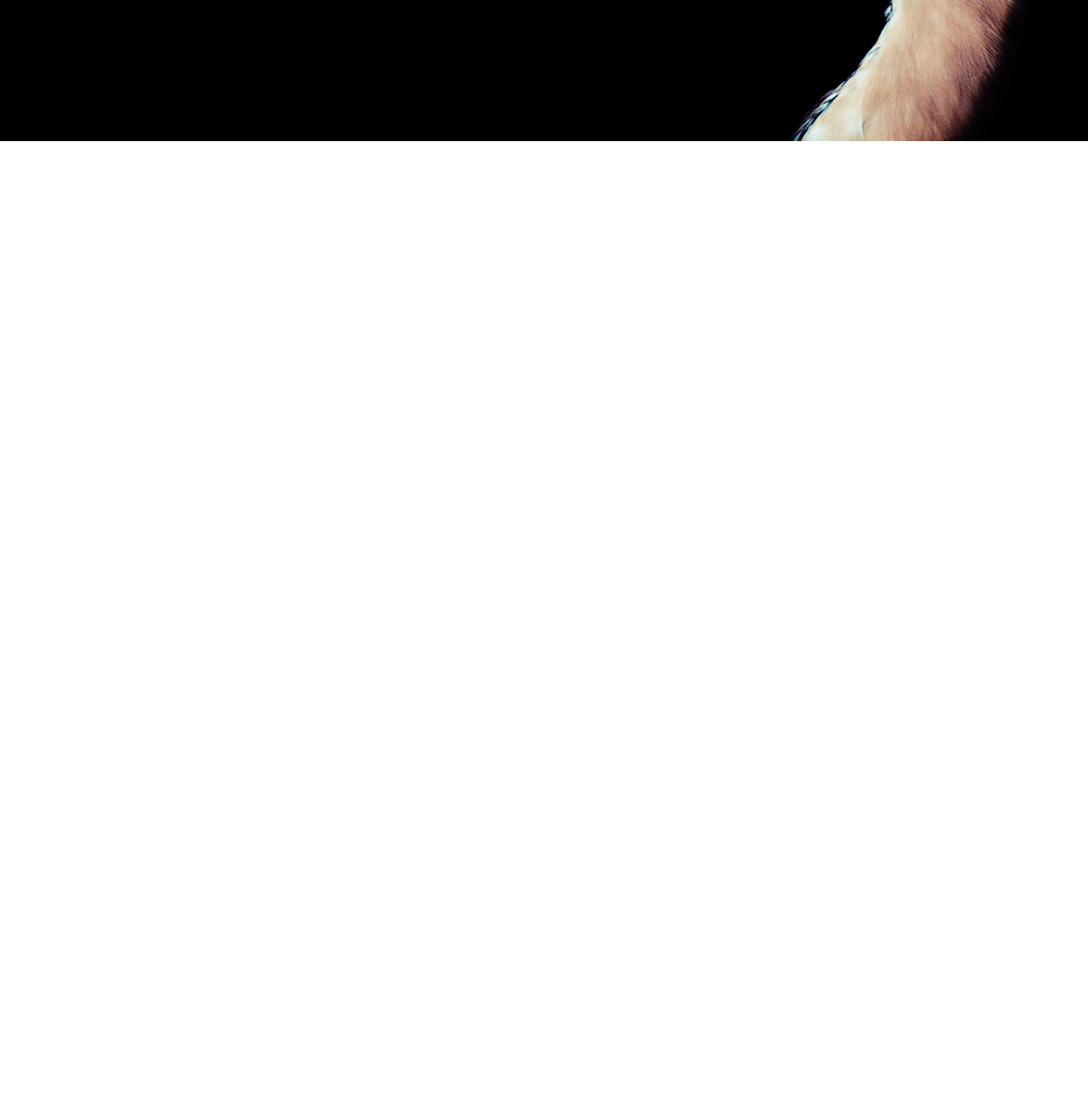
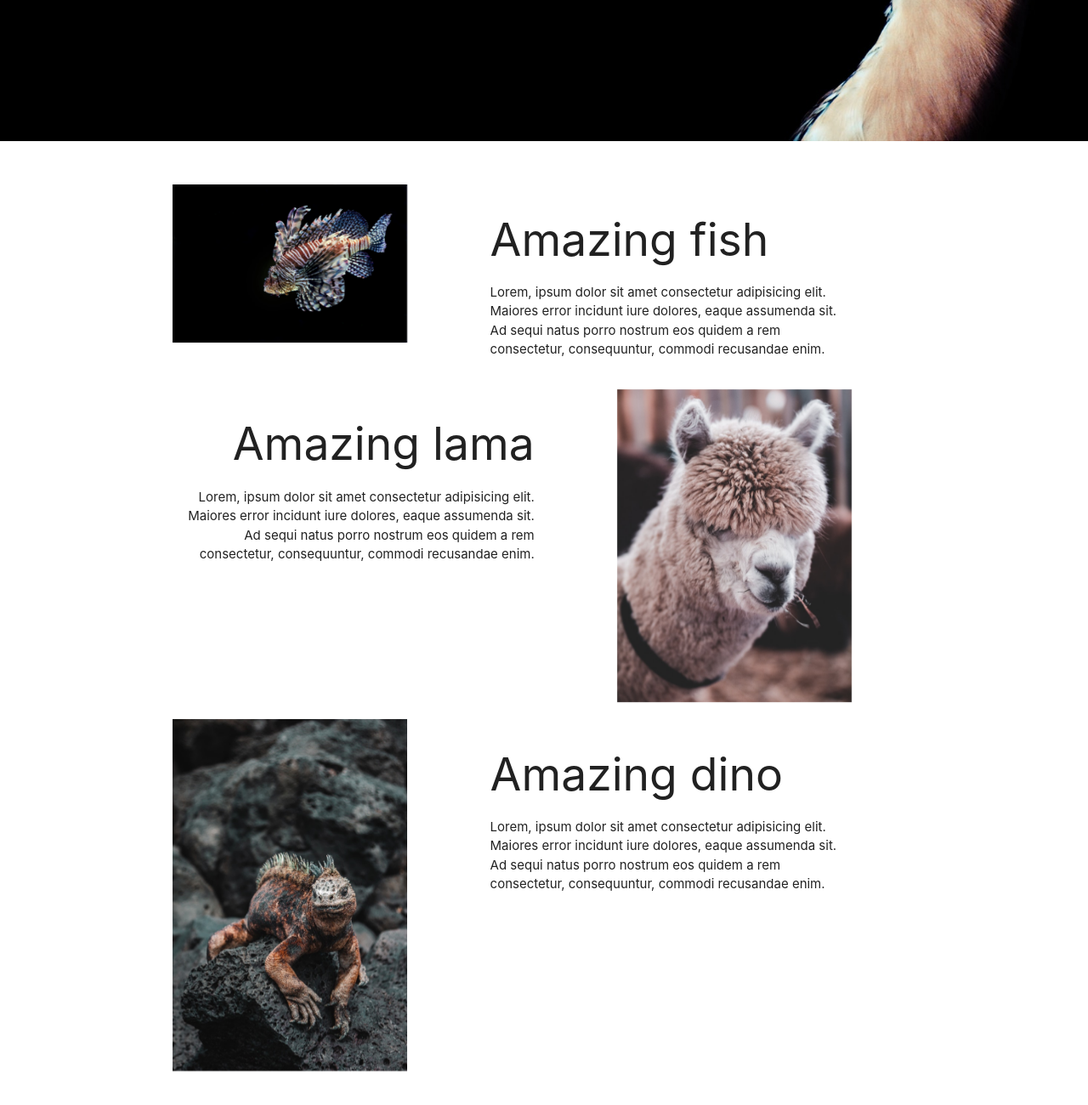
Before and after one commit to ChigorinDev/material-animals, a plain HTML site: page index.html in a window 1280 px wide. Shown: the part 834-2134 px from the top of the page at 85% size. Before the commit the page ends 1000 px from the top, so only its background shows below. Drawn offline with nearby package versions, Linux system fonts and the light colour scheme.

Commit message:
add images grid container

```diff
--- a/css/main.css
+++ b/css/main.css
@@ -5,6 +5,11 @@
   min-height: 1000px;
 }
 
+.images-wrapper {
+  padding-top: 4vw;
+  padding-bottom: 4vw;
+}
+
 @media screen and (max-width: 670px) {
   .header {
     min-height: 500px;
--- a/index.html
+++ b/index.html
@@ -43,6 +43,42 @@
 
   <!-- photo / grid -->
 
+  <section class="container section images-wrapper" id="photos">
+    <div class="row">
+      <div class="col s12 l4">
+        <img src="./imgs/fish.jpeg" class="responsive-img materialboxed" alt="amazing fish">
+      </div>
+      <div class="col s12 l6 offset-l1">
+        <h2 class="text-lighten-4">Amazing fish</h2>
+        <p>Lorem, ipsum dolor sit amet consectetur adipisicing elit. Maiores error incidunt iure dolores, eaque
+          assumenda sit. Ad sequi natus porro nostrum eos quidem a rem consectetur, consequuntur, commodi recusandae
+          enim.</p>
+      </div>
+    </div>
+    <div class="row">
+      <div class="col s12 l4 push-l7">
+        <img src="./imgs/lama.jpeg" class="responsive-img materialboxed" alt="amazing fish">
+      </div>
+      <div class="col s12 l6 pull-l4 right-align">
+        <h2 class="text-lighten-4">Amazing lama</h2>
+        <p>Lorem, ipsum dolor sit amet consectetur adipisicing elit. Maiores error incidunt iure dolores, eaque
+          assumenda sit. Ad sequi natus porro nostrum eos quidem a rem consectetur, consequuntur, commodi recusandae
+          enim.</p>
+      </div>
+    </div>
+    <div class="row">
+      <div class="col s12 l4">
+        <img src="./imgs/dino.jpeg" class="responsive-img materialboxed" alt="amazing fish">
+      </div>
+      <div class="col s12 l6 offset-l1">
+        <h2 class="text-lighten-4">Amazing dino</h2>
+        <p>Lorem, ipsum dolor sit amet consectetur adipisicing elit. Maiores error incidunt iure dolores, eaque
+          assumenda sit. Ad sequi natus porro nostrum eos quidem a rem consectetur, consequuntur, commodi recusandae
+          enim.</p>
+      </div>
+    </div>
+  </section>
+
   <!-- parallax -->
 
   <!-- tabs -->
@@ -56,8 +92,9 @@
   <!-- Compiled and minified JavaScript -->
   <script src="https://cdnjs.cloudflare.com/ajax/libs/materialize/1.0.0/js/materialize.min.js"></script>
   <script>
-    $(document).ready(function() {
+    $(document).ready(function () {
       $('.sidenav').sidenav();
+      $('.materialboxed').materialbox();
     });
   </script>
 </body>
```
Also changed, not shown: imgs/dino.jpeg (added), imgs/fish.jpeg (added), imgs/lama.jpeg (added), imgs/zebra.jpeg (added).
